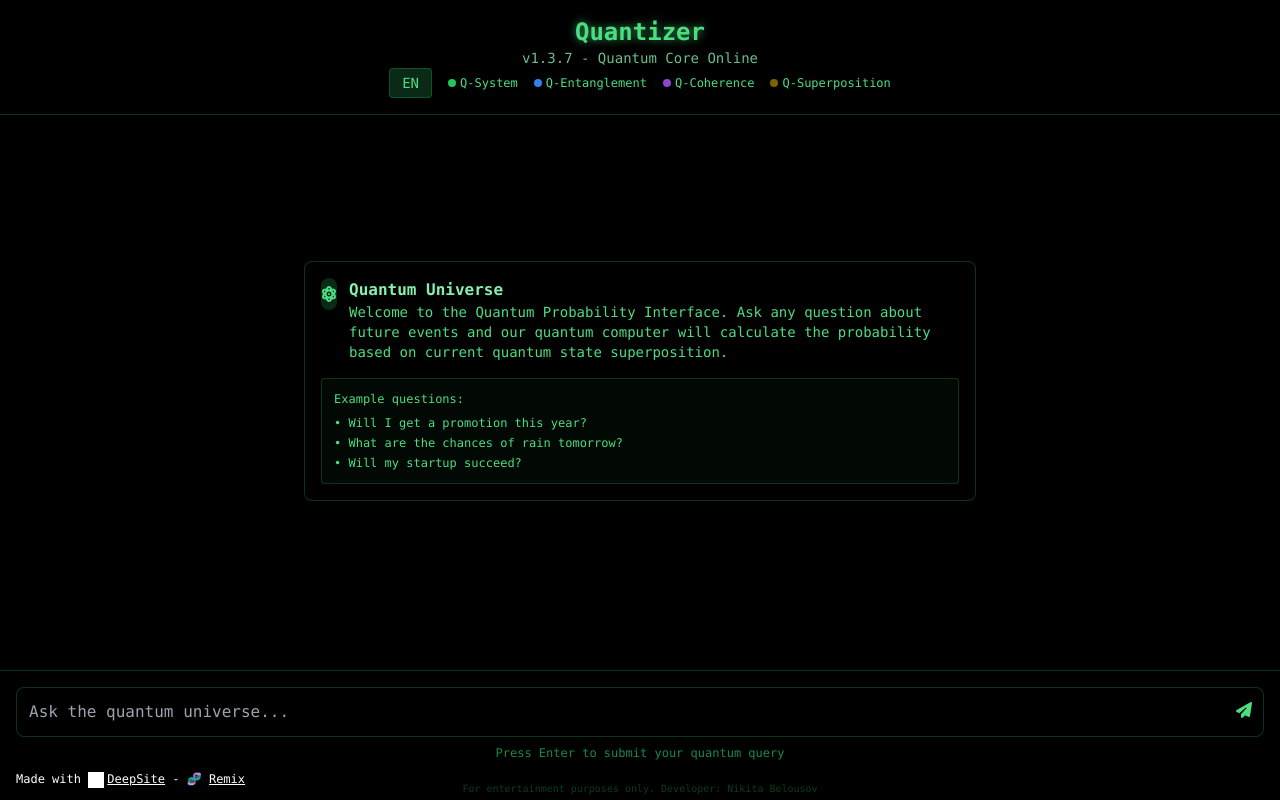
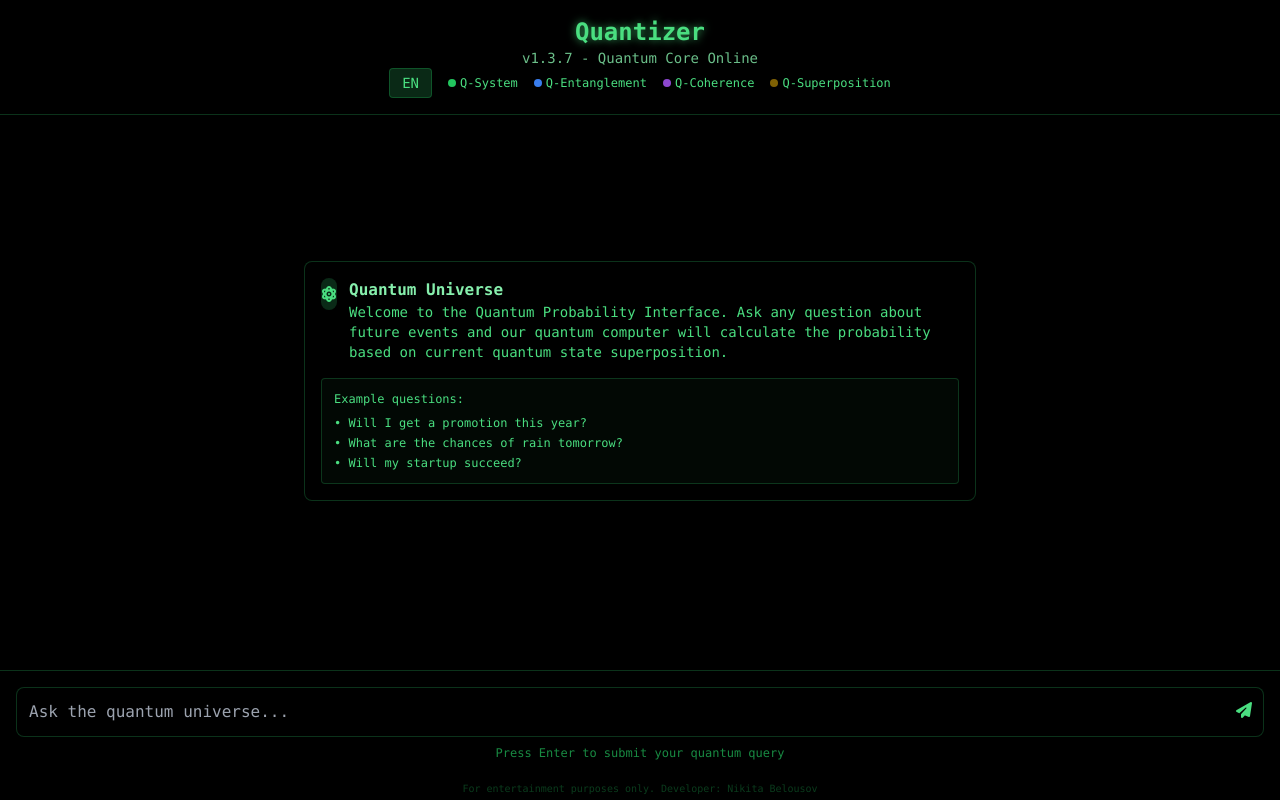
Before and after one commit to dahaky/Quantizer, a plain HTML site: page index.html in a window 1280 px wide. Drawn offline with nearby package versions, Linux system fonts and the light colour scheme; grey boxes are pictures that could not be loaded.

Commit message:
Update index.html
убрана реклама dipsite

```diff
--- a/index.html
+++ b/index.html
@@ -441,5 +441,4 @@
             }, 100);
         });
     </script>
-<p style="border-radius: 8px; text-align: center; font-size: 12px; color: #fff; margin-top: 16px;position: fixed; left: 8px; bottom: 8px; z-index: 10; background: rgba(0, 0, 0, 0.8); padding: 4px 8px;">Made with <img src="https://enzostvs-deepsite.hf.space/logo.svg" alt="DeepSite Logo" style="width: 16px; height: 16px; vertical-align: middle;display:inline-block;margin-right:3px;filter:brightness(0) invert(1);"><a href="https://enzostvs-deepsite.hf.space" style="color: #fff;text-decoration: underline;" target="_blank" >DeepSite</a> - 🧬 <a href="https://enzostvs-deepsite.hf.space?remix=dahaky/quantum-probability-calcculator" style="color: #fff;text-decoration: underline;" target="_blank" >Remix</a></p></body>
 </html>
```
